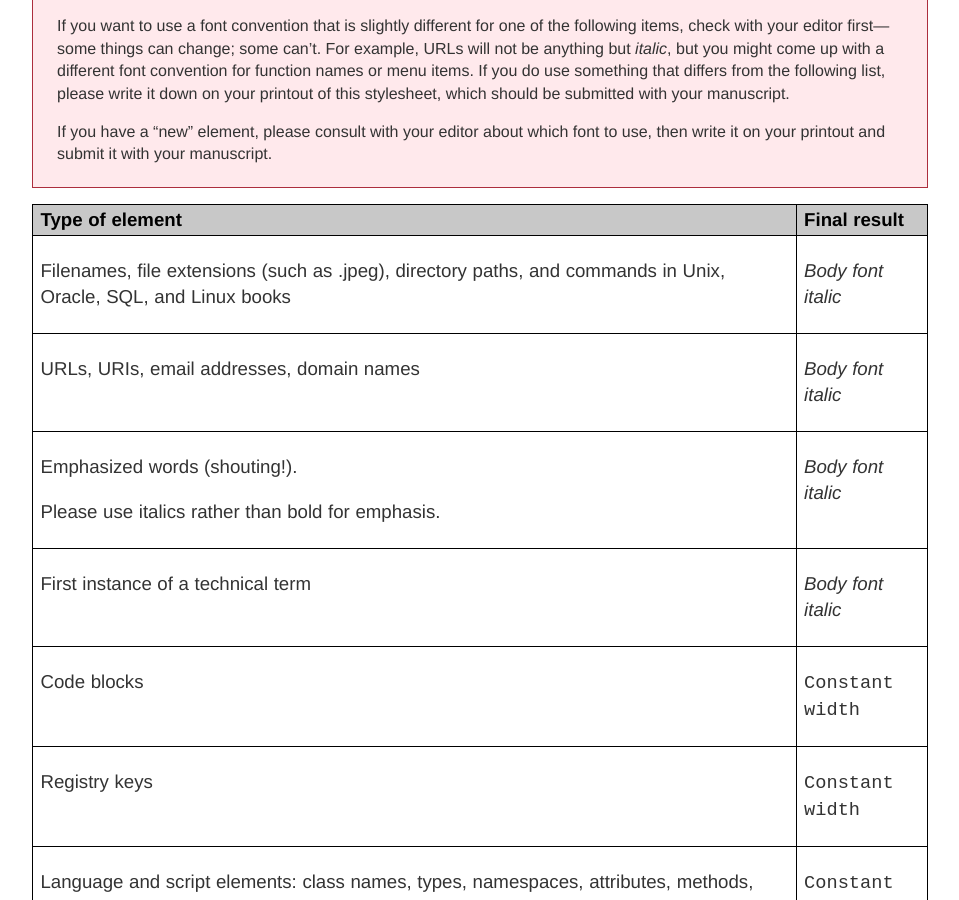
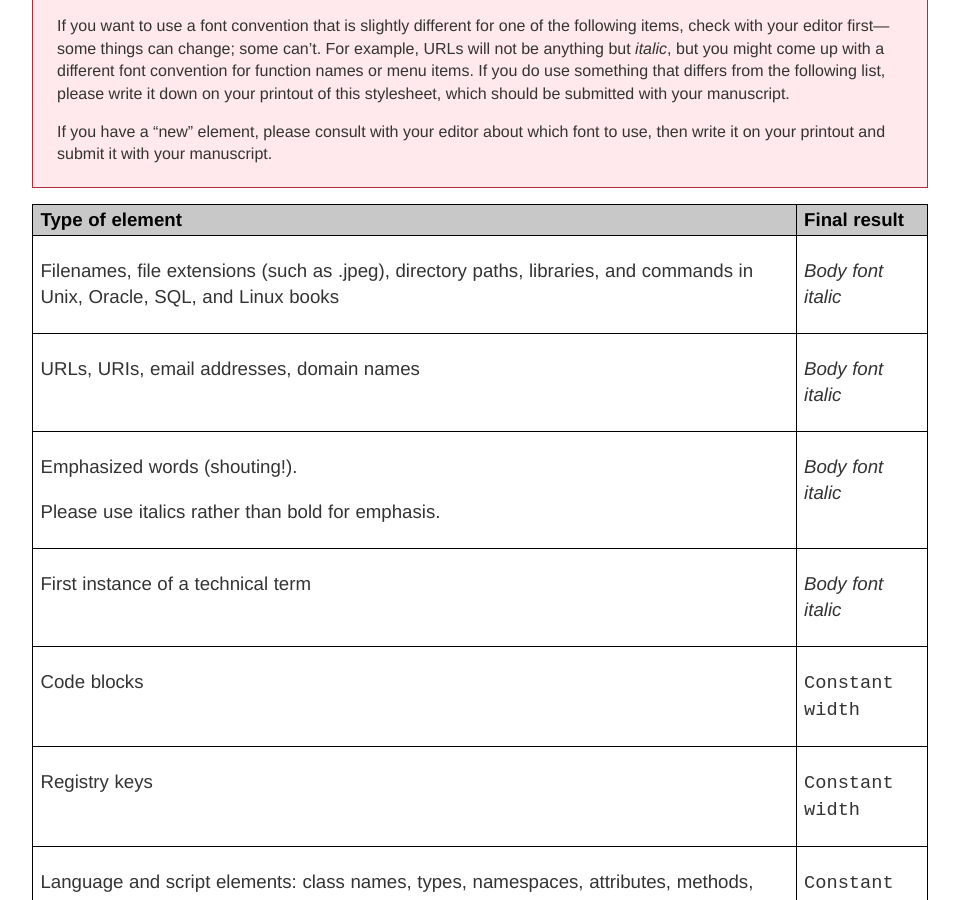
Before and after one commit to oreillymedia/production-resources, a Jekyll site: the page built from styleguide/index.md, in a window 1280 px wide and 900 px high, scrolled down 14414 px. Shown: the whole window, without its empty margins (160-1119 px from the left). Built offline with Jekyll 4.4.1, drawn with Linux system fonts in a browser that asks for light colours.

Commit message:
Specifies libraries as italic

```diff
--- a/styleguide/index.md
+++ b/styleguide/index.md
@@ -787,7 +787,7 @@ title: O'Reilly Style Guide
 </thead>
 <tbody>
 <tr>
-<td><p>Filenames, file extensions (such as .jpeg), directory paths, and commands in Unix, Oracle, SQL, and Linux books</p></td>
+<td><p>Filenames, file extensions (such as .jpeg), directory paths, libraries, and commands in Unix, Oracle, SQL, and Linux books</p></td>
 <td><p><em>Body font italic</em></p></td>
 </tr>
 <tr>
```
